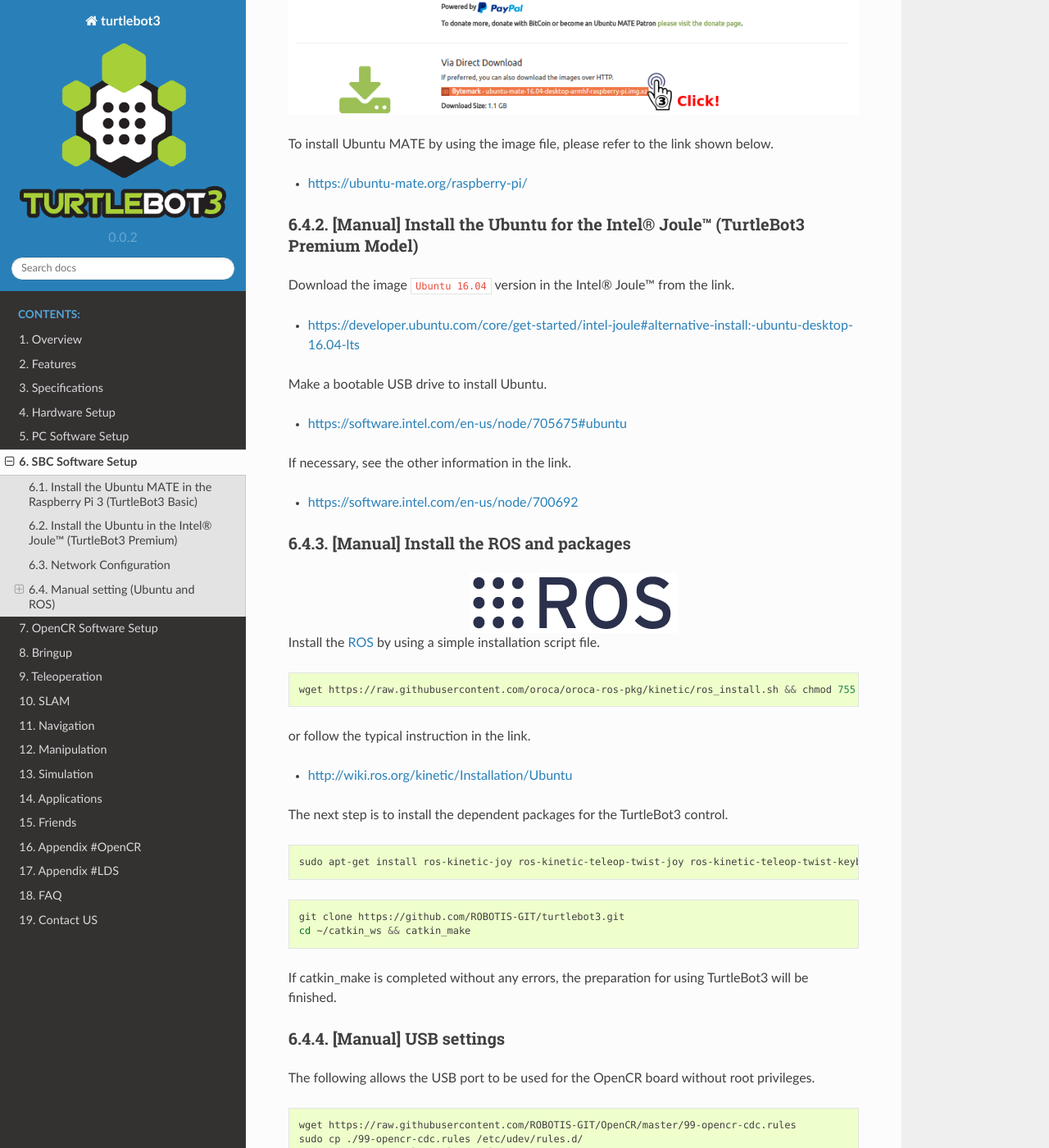
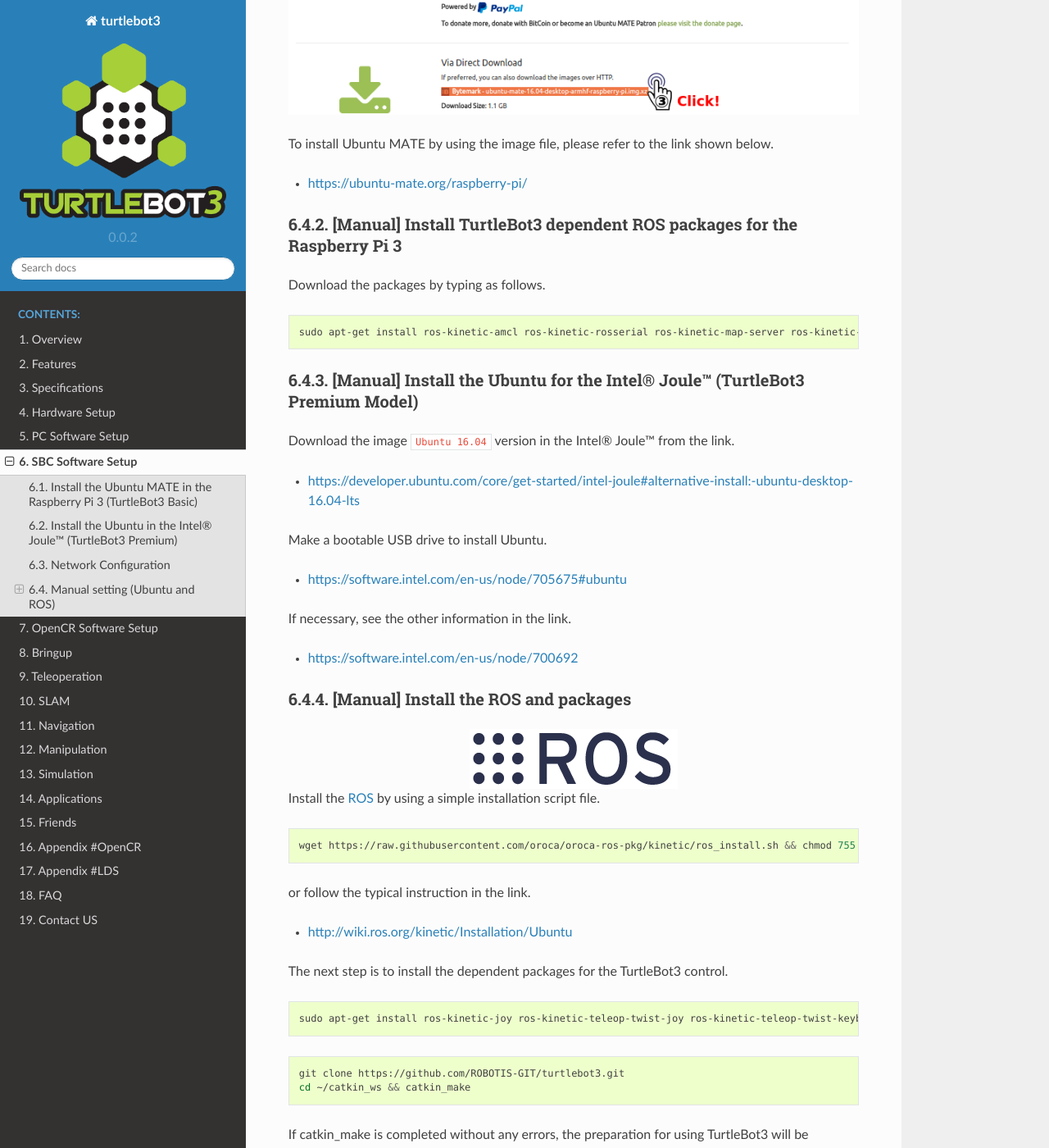
Before and after one commit to shivharis/turtlebot3_wiki, a Sphinx documentation site: the page built from docs/source/sbc_software.rst, in a window 1280 px wide and 1400 px high, scrolled down 8832 px. Shown: the whole window at 82% size. Built offline with Sphinx 7.4.7 and the Read the Docs theme 2.0.0, drawn with Linux system fonts in a browser that asks for light colours.

Commit message:
Update sbc_software.rst

```diff
--- a/docs/source/sbc_software.rst
+++ b/docs/source/sbc_software.rst
@@ -131,6 +131,15 @@
 
 - https://ubuntu-mate.org/raspberry-pi/
 
+[Manual] Install TurtleBot3 dependent ROS packages for the Raspberry Pi 3
+~~~~~~~~~~~~~~~~~~~~~~~~~~~~~~~~~~~~~~~~~~~~~~~~~~~~~~~~~~~~~~~~~~~~~~~~~~~~~~~~
+
+Download the packages by typing as follows.
+
+.. code-block:: bash
+
+  sudo apt-get install ros-kinetic-amcl ros-kinetic-rosserial ros-kinetic-map-server ros-kinetic-move-base
+
 [Manual] Install the Ubuntu for the Intel® Joule™ (TurtleBot3 Premium Model)
 ~~~~~~~~~~~~~~~~~~~~~~~~~~~~~~~~~~~~~~~~~~~~~~~~~~~~~~~~~~~~~~~~~~~~~~~~~~~~
 
```
